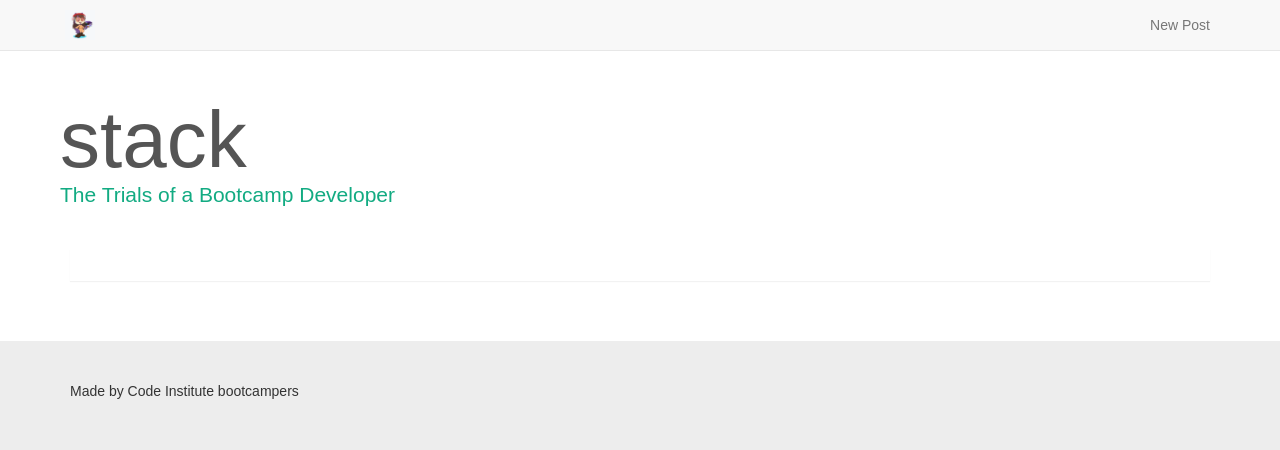
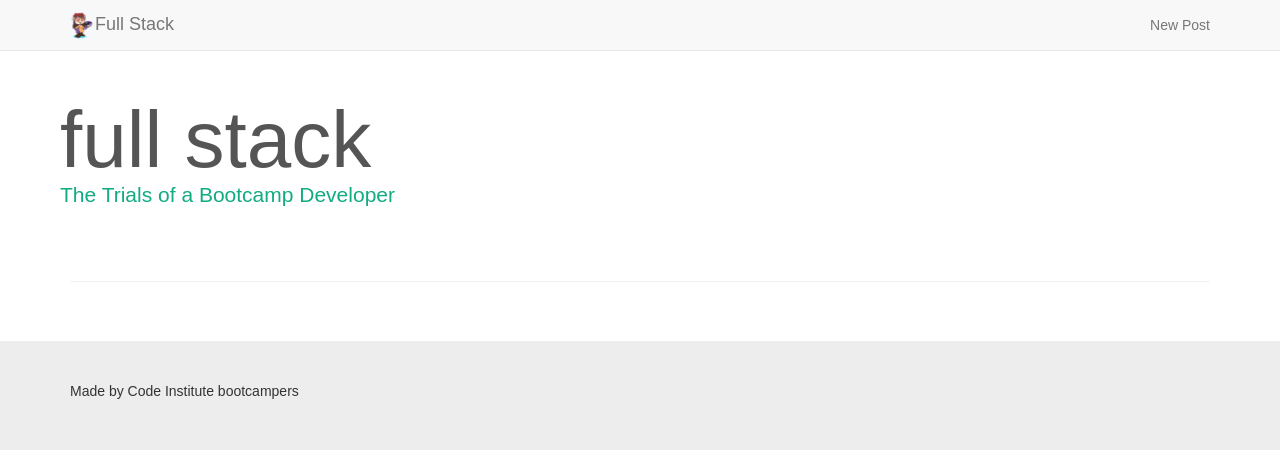
Before and after one commit to Wings30306/django-blog, a Django app: page /posts/ in a window 1280 px wide. Shown: the top 450 px of the page. Run offline with Django 3.2, Linux system fonts and the light colour scheme; data that the repository does not hold is empty; some libraries are stand-ins or nearby versions.

Commit message:
resizing the navbar-brand image, renaming brand

```diff
--- a/static/css/custom.css
+++ b/static/css/custom.css
@@ -42,10 +42,12 @@ h1, h1 a {
 }
 
 .navbar-brand{
+    display: block;
     padding: 10px 10px;
 }
 
 .navbar-brand>img{
+    display: inline-block;
     height: 100%;
 }
 
--- a/templates/base.html
+++ b/templates/base.html
@@ -20,7 +20,7 @@
                         <span class="icon-bar"></span>
                         <span class="icon-bar"></span>
                     </button>
-                    <a class="navbar-brand" href="{% url 'get_posts' %}"><img src="/media/img/logo.png"></a>
+                    <a class="navbar-brand" href="{% url 'get_posts' %}"><img src="/media/img/logo.png">Full Stack</a>
                     </div>
                 <div id="navbar" class="navbar-collapse collapse">
                     <ul class="nav navbar-nav navbar-right">
@@ -33,7 +33,7 @@
         <div id="masthead">
             <div class="container">
                 <div class="row">
-                    <h1> stack
+                    <h1> full stack
                         <p id="logo" class="lead">The Trials of a Bootcamp Developer</p>
                     </h1>
                 </div>
```
